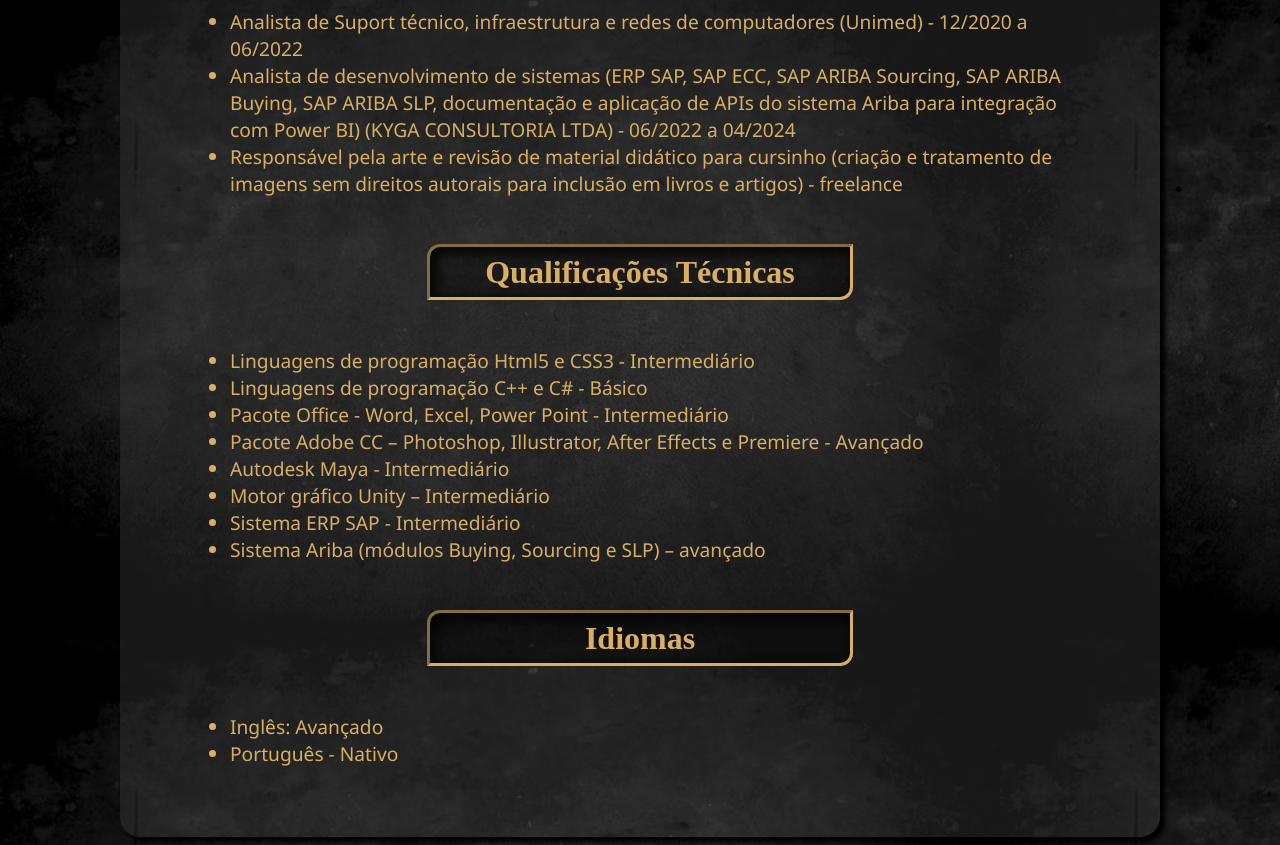
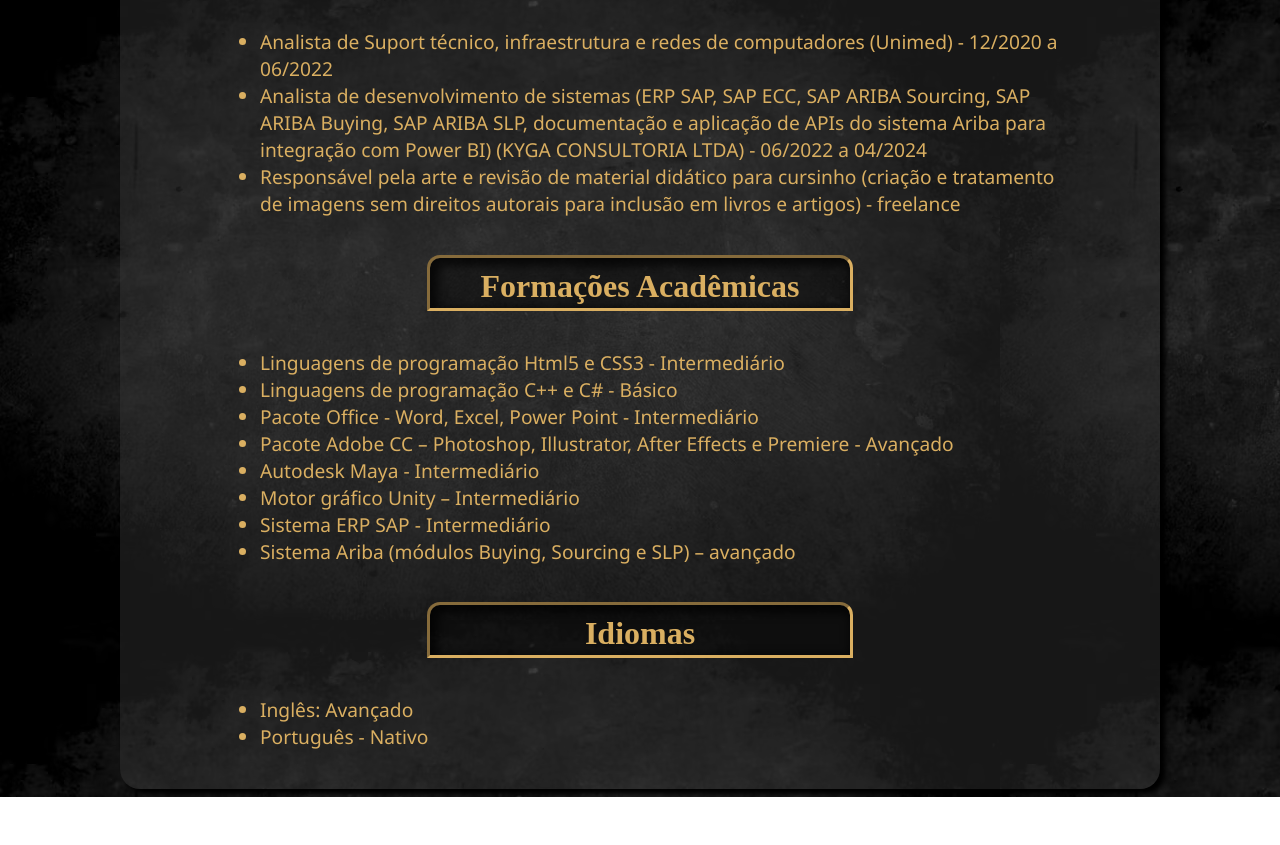
Before and after one commit to RaicarvalhoRCO/html-css, a plain HTML site: page apresentacao/principal.html in a window 1280 px wide. Shown: the part 714-1559 px from the top of the page. After the commit the page ends 1511 px from the top, so only its background shows below. Drawn offline with Linux system fonts and the light colour scheme.

Commit message:
Apresentação v2

```diff
--- a/apresentacao/principal.html
+++ b/apresentacao/principal.html
@@ -1,14 +1,16 @@
 <!DOCTYPE html>
 <html lang="en">
+
 <head>
     <meta charset="UTF-8">
     <meta name="viewport" content="width=device-width, initial-scale=1.0">
     <title>Apresentação</title>
     <link rel="stylesheet" href="style.css">
 </head>
+
 <body>
     <main>
-        <div class="header">
+        <div class="header d-flex justify-content-center">
             <img src="assets/foto 200x200.jpg" alt="foto">
             <h2>
                 RAÍ CARVALHO OLIVEIRA <br><br>
@@ -20,41 +22,38 @@
             </h2>
         </div>
 
-        <div  class="competencias">
-            <div>
-                <h1>Formações Acadêmicas</h1>
-            </div>
-        </div>
-
-        <ul class="aptidoes">
+        <div class="container d-flex justify-content-center d-flex-direction-collumn">
+            <div class="d-flex d-flex-direction-collumn al-items-center">
+                <h1 class="text-al-center">Formações Acadêmicas</h1>
+                <ul>
                     <li>Banco de dados – Centro Universitário (FAM) (Cursando)</li>
                     <li>Ciência da Computação – Unifesp (2016 - 2019) (Trancado)</li>
                     <li>C# e orientação a objetos - Formação Alura
-                <a href="assets/Certificado.pdf" target="_blank" download="Certificado.pdf">(Certificado)</a></li>
-            <li>Curso Técnico em Computação Gráfica, Módulos de modelagem 3D, Animação, Efeitos visuais (VFX) e Produção de Games 2D para WEB – Escola SAGA São josé dos campos (Concluído) </li>
+                        <a href="assets/Certificado.pdf" target="_blank" download="Certificado.pdf">(Certificado)</a>
+                    </li>
+                    <li>Curso Técnico em Computação Gráfica, Módulos de modelagem 3D, Animação, Efeitos visuais (VFX) e
+                        Produção de Games 2D para WEB – Escola SAGA São josé dos campos (Concluído) </li>
                     </li>
                 </ul>
-
-        <div  class="competencias">
-            <div>
-                <h1>Experiência profissional</h1>
             </div>
-        </div>
-
-        <ul class="aptidoes">
-            <li>Analista de Suport técnico, infraestrutura e redes de computadores (Unimed) - 12/2020 a 06/2022</li>
-            <li>Analista de desenvolvimento de sistemas (ERP SAP, SAP ECC, SAP ARIBA Sourcing, SAP ARIBA Buying, SAP ARIBA SLP, documentação e aplicação de APIs do sistema Ariba para integração com Power BI) (KYGA CONSULTORIA LTDA) - 06/2022 a 04/2024</li>
-            <li>Responsável pela arte e revisão de material didático para cursinho (criação e tratamento de imagens sem direitos autorais para inclusão em livros e artigos) - freelance</li>
+            <div class="d-flex d-flex-direction-collumn al-items-center">
+                <h1 class="text-al-center">Formações Acadêmicas</h1>
+                <ul>
+                    <li>Analista de Suport técnico, infraestrutura e redes de computadores (Unimed) - 12/2020 a 06/2022
+                    </li>
+                    <li>Analista de desenvolvimento de sistemas (ERP SAP, SAP ECC, SAP ARIBA Sourcing, SAP ARIBA Buying,
+                        SAP
+                        ARIBA SLP, documentação e aplicação de APIs do sistema Ariba para integração com Power BI) (KYGA
+                        CONSULTORIA LTDA) - 06/2022 a 04/2024</li>
+                    <li>Responsável pela arte e revisão de material didático para cursinho (criação e tratamento de
+                        imagens sem
+                        direitos autorais para inclusão em livros e artigos) - freelance</li>
                     </li>
                 </ul>
-
-        <div  class="competencias">
-            <div>
-                <h1>Qualificações Técnicas</h1>
             </div>
-        </div>
-
-        <ul class="aptidoes">
+            <div class="d-flex d-flex-direction-collumn al-items-center">
+                <h1 class="text-al-center">Formações Acadêmicas</h1>
+                <ul>
                     <li>Linguagens de programação Html5 e CSS3 - Intermediário </li>
                     <li>Linguagens de programação C++ e C# - Básico</li>
                     <li>Pacote Office - Word, Excel, Power Point - Intermediário</li>
@@ -64,18 +63,18 @@
                     <li>Sistema ERP SAP - Intermediário</li>
                     <li>Sistema Ariba (módulos Buying, Sourcing e SLP) – avançado</li>
                 </ul>
-
-        <div  class="competencias">
-            <div>
-                <h1>Idiomas</h1>
+            </div>
+            <div class="d-flex d-flex-direction-collumn al-items-center">
+                <h1 class="text-al-center">Idiomas</h1>
+                <ul>
+                    <li>Inglês: Avançado</li>
+                    <li>Português - Nativo</li>
+                </ul>
             </div>
         </div>
 
-        <ul class="aptidoes">
-            <li>Inglês: Avançado</li>
-            <li>Português - Nativo</li>
-        </ul>
     </main>
 
 </body>
+
 </html>
--- a/apresentacao/style.css
+++ b/apresentacao/style.css
@@ -1,73 +1,89 @@
-main{
+main {
 	border-radius: 20px;
 	width: 1000px;
 	padding: 20px;
-    margin:auto;
+	margin: auto;
 	box-shadow: 5px 5px 5px black;
 	background-color: rgba(59, 59, 59, 0.39);
 }
 
-body{
+body {
 	background-image: url(assets/background.png);
 }
 
-.header{
+.header {
 	border: 20px solid #daaf61;
 	border-image: url(assets/borda.png);
 	border-image-slice: 25;
 	text-align: center;
-    display: flex;
-    justify-content: center;
 	padding: 20px;
 }
 
-.header > img{
+.header > img {
 	outline: inset;
 	outline-color: #daaf61;
 	align-self: center;
 }
 
-h2{
-    color: #daaf61;
+h2 {
 	margin: 20px;
 }
 
-.competencias{
-    display: flex;
-    justify-content: center;
+h2,
+ul,
+.container > div > h1 {
+	color: #daaf61;
 }
 
-.competencias > div{
-    outline: inset;
+.container > div > h1 {
 	height: 30px;
 	width: 400px;
-    font-size: 1em;
-    color: #daaf61;
-    display: flex;
-    justify-content: center;
-    align-items: center;
+	border-radius: 10px 10px 0px 0px;
 	background-color: rgba(0, 0, 0, 0.411);
 	padding: 10px;
 	box-shadow: 4px 4px 10px 4px inset rgba(0, 0, 0, 0.7);
-    border-radius: 10px 0px;
+	outline: inset;
 }
 
-.competencias > div:hover{
+.container > div > h1:hover {
 	background-color: rgba(59, 59, 59, 0.685);
 }
 
-ul{
-    color: #daaf61;
-    font-family:'Segoe UI', Tahoma, Geneva, Verdana, sans-serif;
-    font-size:larger;
-    margin: 50px;
+ul {
+	width: 80%;
+	font-family: "Segoe UI", Tahoma, Geneva, Verdana, sans-serif;
+	font-size: larger;
+	border-radius: 10px;
 }
 
-a{
+a {
 	color: gold;
 	font-weight: bold;
 }
 
-a:hover{
+a:hover {
 	color: white;
 }
+
+/* Nesse caso você poderia criar classes separadas para o mesmo objetivo,
+na maioria dos casos com uma biblioteca de css tu usaria assim */
+
+.d-flex {
+	display: flex;
+}
+
+.d-flex-direction-collumn {
+	flex-direction: column;
+}
+
+.justify-content-center {
+	justify-content: center;
+}
+
+.al-items-center {
+	align-items: center;
+}
+
+.text-al-center {
+	text-align: center;
+}
```
Also changed, not shown: 1 other file. Lines whose indentation alone changed are shown as unchanged.
